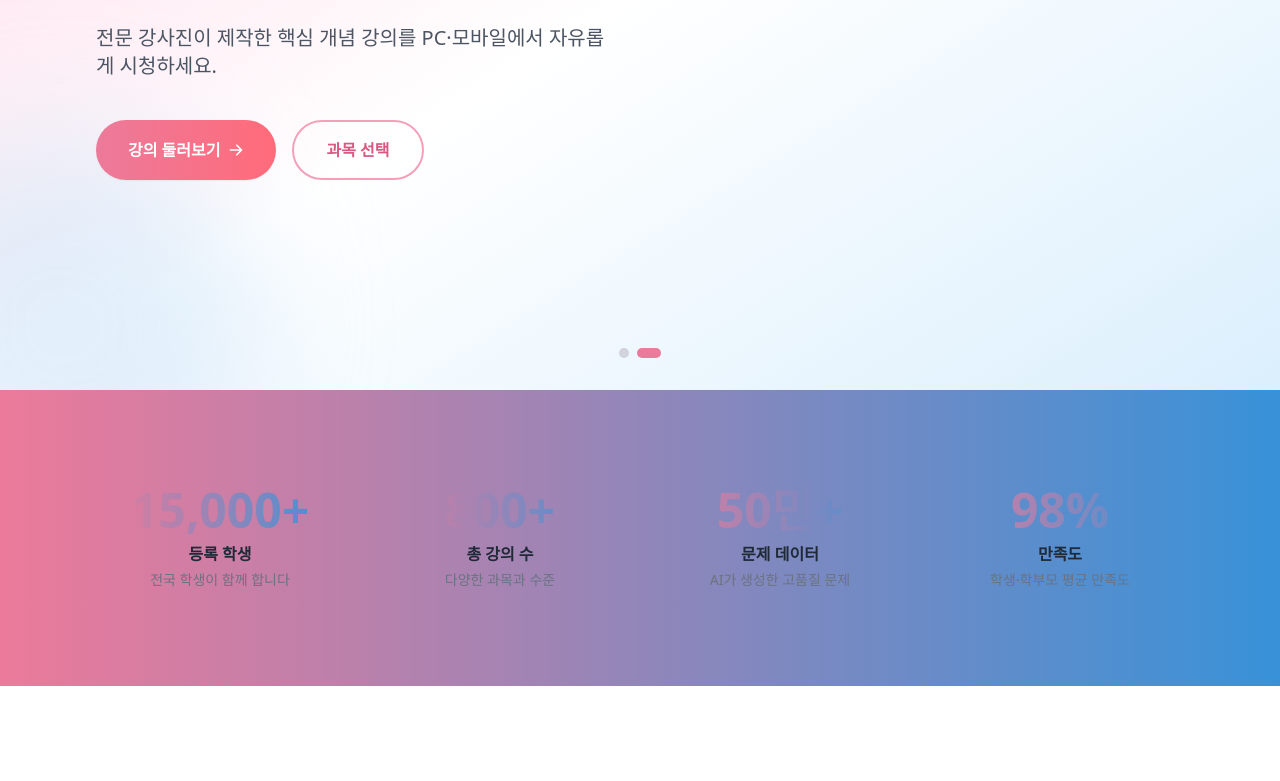
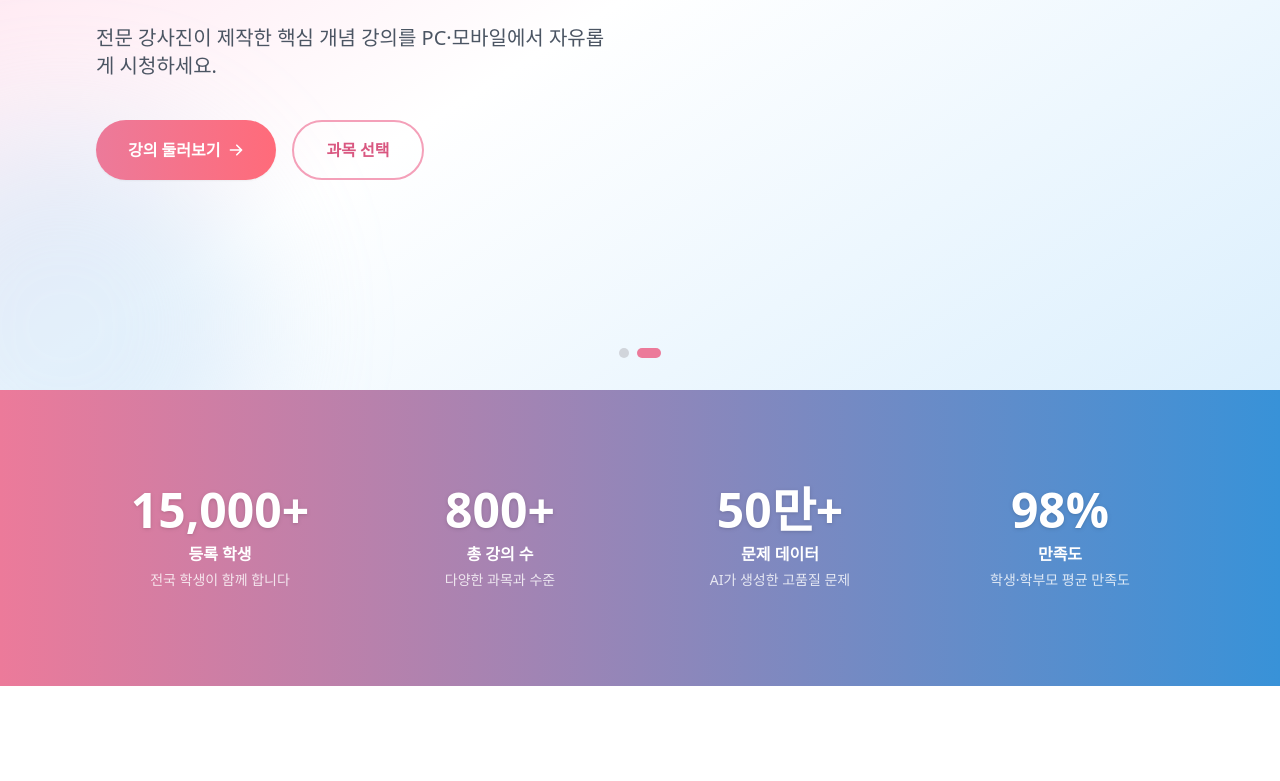
Before and after one commit to yoonrileychoi/rest04, a React (Vite) app: page /#/ in a window 1280 px wide. Shown: the part 410-1191 px from the top of the page. Built offline with nearby package versions, Linux system fonts and the light colour scheme; a web font is replaced by a local one.

Commit message:
fix: stats section text color to white for visibility

```diff
--- a/src/pages/Home.jsx
+++ b/src/pages/Home.jsx
@@ -37,11 +37,11 @@ function StatCard({ label, value, desc, delay }) {
   }, [delay])
   return (
     <div className={`text-center transition-all duration-700 ${visible ? 'opacity-100 translate-y-0' : 'opacity-0 translate-y-4'}`}>
-      <p className="text-4xl md:text-5xl font-extrabold bg-gradient-to-r from-blush-500 to-azure-500 bg-clip-text text-transparent">
+      <p className="text-4xl md:text-5xl font-extrabold text-white drop-shadow">
         {value}
       </p>
-      <p className="mt-2 font-semibold text-gray-800 dark:text-gray-100">{label}</p>
-      <p className="text-sm text-gray-500 dark:text-gray-400 mt-1">{desc}</p>
+      <p className="mt-2 font-bold text-white mt-1">{label}</p>
+      <p className="text-sm text-white/80 mt-1">{desc}</p>
     </div>
   )
 }
```
